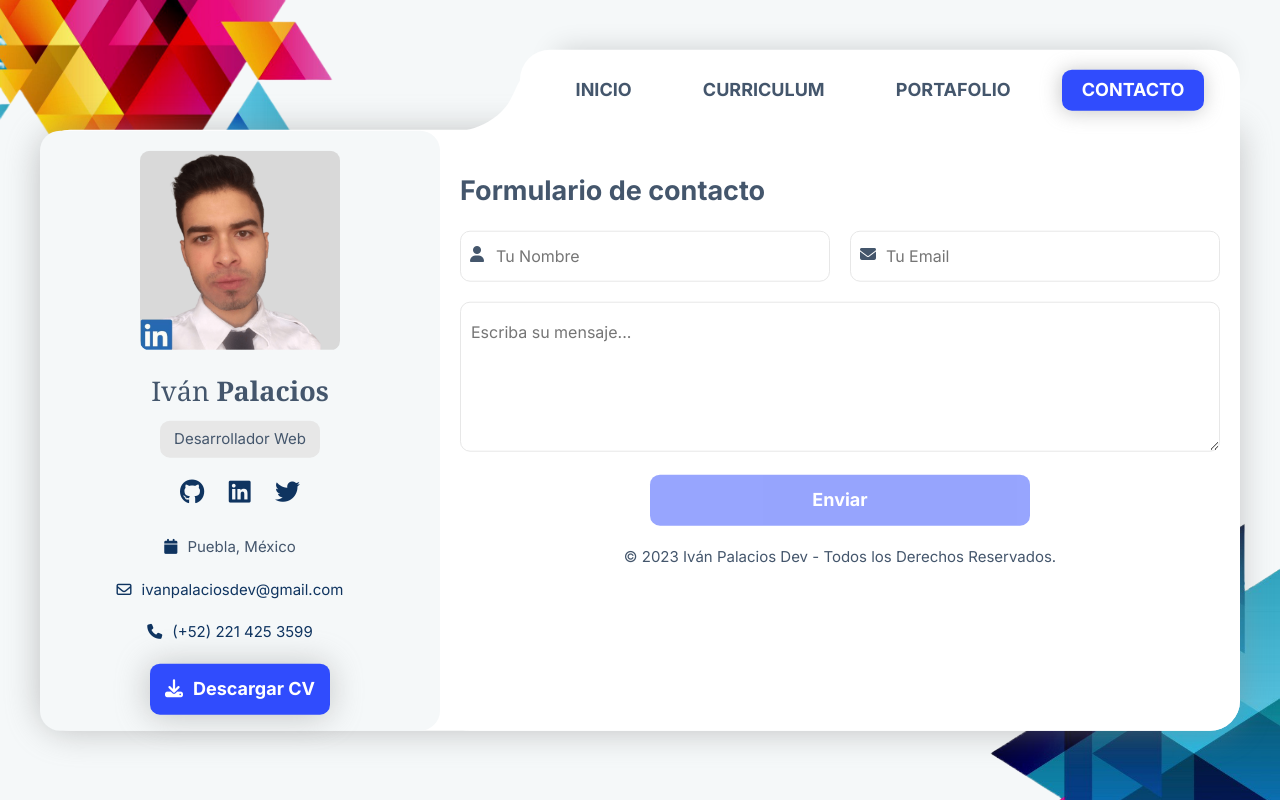
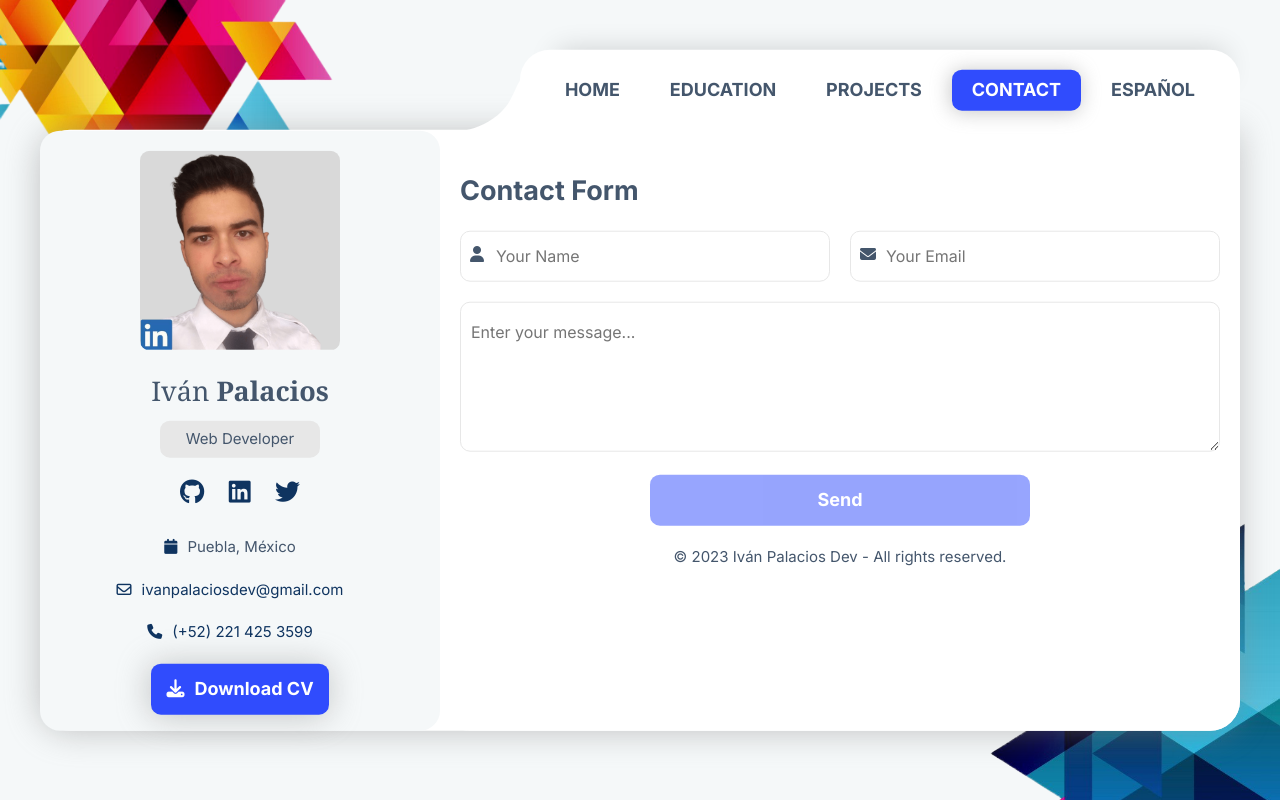
Before and after one commit to ivanxpalacios/portafolio, a website: page contactEN.html in a window 1280 px wide. Drawn offline with Linux system fonts and the light colour scheme.

Commit message:
Added the correct href to the nav links in the English version

```diff
--- a/contactEN.html
+++ b/contactEN.html
@@ -16,10 +16,11 @@
         <div class="principal">
             <a href="#" class="burger burger__noactivo"><i class="fa-solid fa-bars burgerI"></i></a>
             <nav class="navegacion navegacion__noactivo">
-                <a class="navegacion__enlace" href="index.html">Inicio</a>
-                <a class="navegacion__enlace"  href="curriculum.html">Curriculum</a>
-                <a class="navegacion__enlace" href="portafolio.html">Portafolio</a>
-                <a class="navegacion__enlace navegacion__enlace--activo" href="contacto.html">Contacto</a>
+                <a class="navegacion__enlace" href="indexEN.html">Home</a>
+                <a class="navegacion__enlace"  href="educationEN.html">Education</a>
+                <a class="navegacion__enlace" href="projectsEN.html">Projects</a>
+                <a class="navegacion__enlace navegacion__enlace--activo" href="contactEN.html">Contact</a>
+                <a class="navegacion__enlace" href="contacto.html">Español</a>
             </nav>
 
 
@@ -32,7 +33,7 @@
 
 
                     <h2 class="perfil__nombre">Iván <span>Palacios</span></h2>
-                    <p class="perfil__titulo">Desarrollador Web</p>
+                    <p class="perfil__titulo">Web Developer</p>
                     <div class="perfil__iconos">
                         <a href="https://github.com/ivanxpalacios" target="_blank"><i class="fa-brands fa-github"></i></a>
                         <a href="https://www.linkedin.com/in/ivanpalaciosdev/" target="_blank"><i class="fa-brands fa-linkedin"></i></a>
@@ -45,32 +46,32 @@
                         <p class="perfil__parrafo"><i class="fa-solid fa-phone"></i><a href="tel:+522214253599">(+52) 221 425 3599</a></p>
                     </div>
 
-                    <form method="get" action="CV-Ivan.docx">
-                        <button class="perfil__boton"><i class="fa-solid fa-download" type="submit"></i>Descargar CV</button>
+                    <form method="get" action="CV-IvanEN.docx">
+                        <button class="perfil__boton"><i class="fa-solid fa-download" type="submit"></i>Download CV</button>
                     </form>
 
                 </div>
 
                 <div class="main">
                     <form name="formulario" action="/contacto" method="POST" class="formulario" id="formulario">
-                        <h2 class="formulario__heading">Formulario de contacto</h2>
+                        <h2 class="formulario__heading">Contact Form</h2>
                         <div class="formulario__grid">
                             <div class="formulario__campo">
                                 <i class="fa-solid fa-user"></i>
-                                <input name="contacto[name] " id="nombre" type="text" placeholder="Tu Nombre" class="formulario__input" require></input>
+                                <input name="contacto[name] " id="nombre" type="text" placeholder="Your Name" class="formulario__input" required></input>
                             </div>
 
                             <div class="formulario__campo">
                                 <i class="fa-solid fa-envelope"></i>
-                                <input name="contacto[email]" id="correo" type="email" placeholder="Tu Email" class="formulario__input" require></input>
+                                <input name="contacto[email]" id="correo" type="email" placeholder="Your Email" class="formulario__input" required></input>
                             </div>
 
                             <div class="formulario__campo">
-                                <textarea name="contacto[mensaje]" id="mensaje" type="text" placeholder="Escriba su mensaje..." class="formulario__textarea" require></textarea>
+                                <textarea name="contacto[mensaje]" id="mensaje" type="text" placeholder="Enter your message..." class="formulario__textarea" required></textarea>
                             </div>
                         </div>
 
-                        <button type="submit" name="submit" class="formulario__boton formulario__boton--opacity" disabled>Enviar</button>
+                        <button type="submit" name="submit" class="formulario__boton formulario__boton--opacity" disabled>Send</button>
 
                     </form>
 
@@ -86,7 +87,7 @@
                     </div>
 
                     <div class="copyright">
-                        <p>© 2023 Iván Palacios Dev - Todos los Derechos Reservados.</p>
+                        <p>© 2023 Iván Palacios Dev - All rights reserved.</p>
                     </div>
 
                 </div>
```
Also changed, not shown: educationEN.html (+4 -3 lines), indexEN.html (+1 -0 lines), projectsEN.html (+2 -1 lines).
